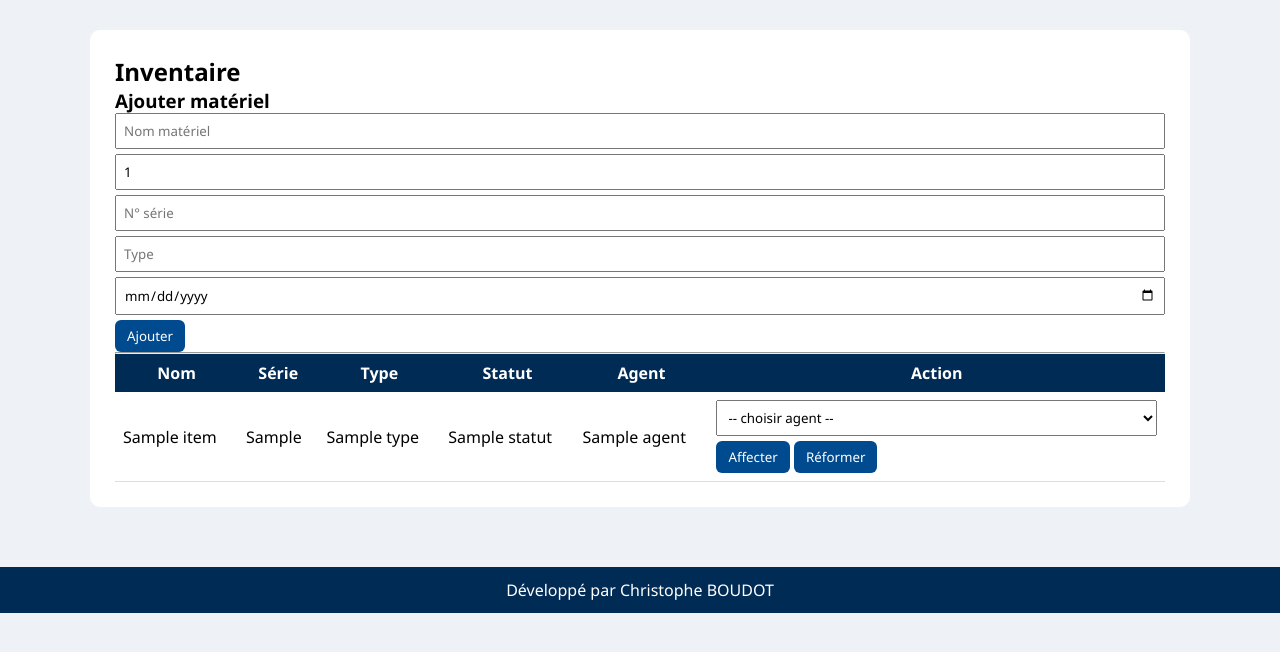
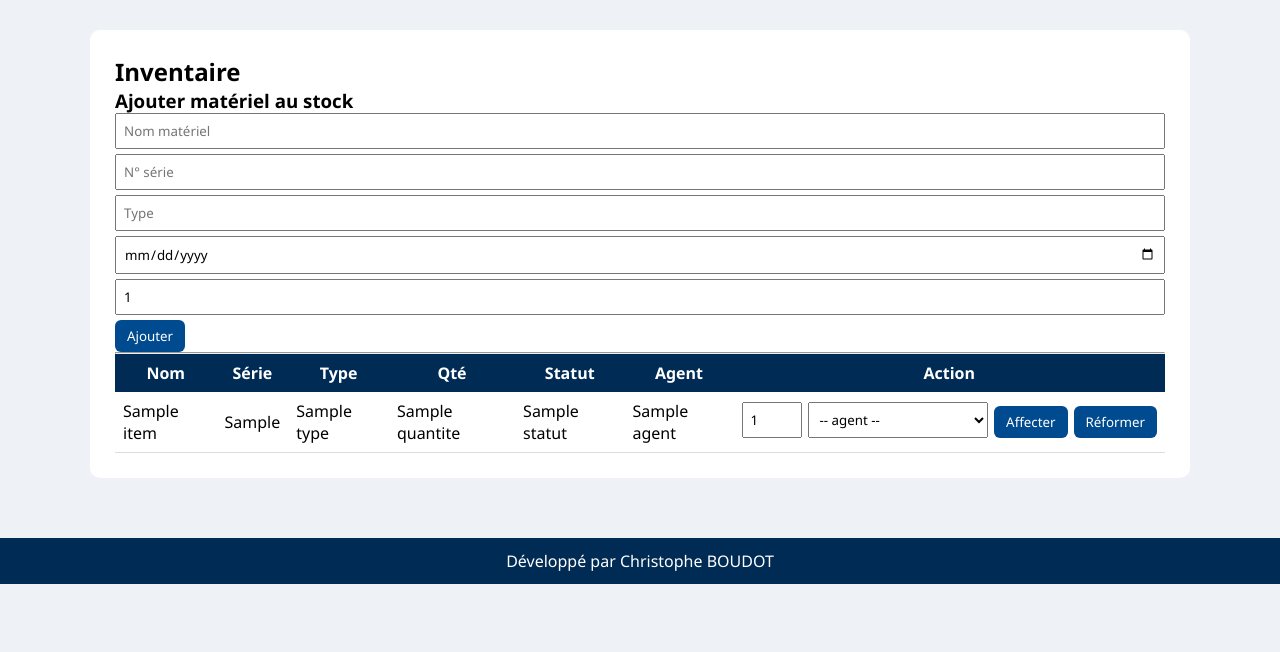
Before and after one commit to Tof55260/materiel-nautique-sdis55, a Flask app: template templates/inventaire.html in a window 1280 px wide. Shown: the top 652 px of the page. Run offline with Flask 3, Linux system fonts and the light colour scheme; the template is opened without the code that fills it: most values are stand-ins (such as "Sample title", 1, 10 or a date in 2020).

Commit message:
Update inventaire.html

```diff
--- a/templates/inventaire.html
+++ b/templates/inventaire.html
@@ -3,14 +3,17 @@
 
 <h2>Inventaire</h2>
 
-<h3>Ajouter matériel</h3>
+<h3>Ajouter matériel au stock</h3>
 
 <form method="POST">
     <input name="nom" placeholder="Nom matériel" required>
-    <input name="quantite" type="number" value="1" min="1" required placeholder="Quantité">
     <input name="numero" placeholder="N° série">
     <input name="type" placeholder="Type">
     <input type="date" name="date">
+
+    <!-- Quantité ajout -->
+    <input name="quantite" type="number" value="1" min="1" required placeholder="Quantité">
+
     <button>Ajouter</button>
 </form>
 
@@ -21,6 +24,7 @@
     <th>Nom</th>
     <th>Série</th>
     <th>Type</th>
+    <th>Qté</th>
     <th>Statut</th>
     <th>Agent</th>
     <th>Action</th>
@@ -31,32 +35,33 @@
     <td>{{ m.nom }}</td>
     <td>{{ m.numero_serie }}</td>
     <td>{{ m.type }}</td>
+    <td>{{ m.quantite }}</td>
     <td>{{ m.statut }}</td>
-<td>{{ m.agent }}</td>
+    <td>{{ m.agent or "" }}</td>
 
     <td>
-
-<form method="POST" action="{{ url_for('action_materiel') }}">
+        <form method="POST" action="/action_materiel" style="display:flex;gap:6px;align-items:center">
 
             <input type="hidden" name="id" value="{{ m.id }}">
 
             {% if m.statut != "reforme" %}
 
+                <!-- Quantité à traiter -->
+                <input type="number" name="qte" min="1" value="1" style="width:60px">
+
                 <select name="agent">
-    <option value="">-- choisir agent --</option>
+                    <option value="">-- agent --</option>
                     {% for a in agents %}
-        <option value="{{ a.login }}">{{ a.nom }} {{ a.prenom }}</option>
+                        <option value="{{ a.nom }} {{ a.prenom }}">{{ a.nom }} {{ a.prenom }}</option>
                     {% endfor %}
                 </select>
 
-<button type="submit" name="action" value="affecter">Affecter</button>
-<button type="submit" name="action" value="reforme">Réformer</button>
+                <button name="action" value="affecter">Affecter</button>
+                <button name="action" value="reforme">Réformer</button>
 
             {% endif %}
 
         </form>
-
-
     </td>
 </tr>
 {% endfor %}
```
Lines whose indentation alone changed are shown as unchanged.
